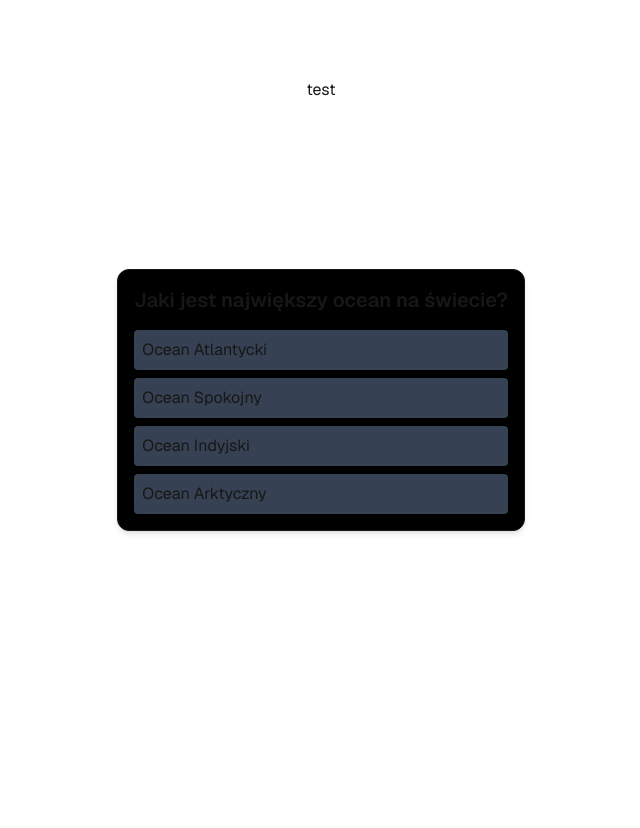
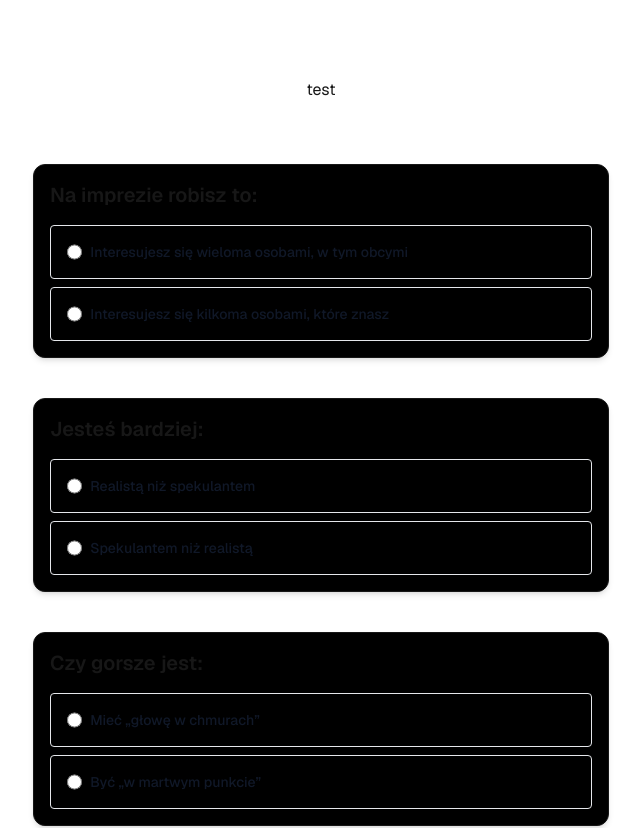
Before and after one commit to arekminajj/personality-test-web-app, a Next.js app: page / in a window 1280 px wide. Shown: the top 828 px of the page, without its empty margins (319-959 px from the left). Before the commit the page ends 800 px from the top, so only its background shows below. Built offline with nearby package versions, Linux system fonts and the light colour scheme.

Commit message:
feat: #dev update question page with real questions

```diff
--- a/src/app/page.js
+++ b/src/app/page.js
@@ -1,24 +1,17 @@
 import Image from "next/image";
 import Question from "../app/ui/MBTIquestion.jsx"
+import TestQuestions from "../../data/TestQuestions.js";
 
-const sampleQuestion = {
-  question: "Jaki jest największy ocean na świecie?",
-  answers: [
-    "Ocean Atlantycki",
-    "Ocean Spokojny",
-    "Ocean Indyjski",
-    "Ocean Arktyczny"
-  ]
-};
 
 export default function Home() {
   return (
     <div className="grid grid-rows-[20px_1fr_20px] items-center justify-items-center min-h-screen p-8 pb-20 gap-16 sm:p-20 font-[family-name:var(--font-geist-sans)]">
       <header> test </header>
-      <main>
-        <Question questionData={sampleQuestion} />
+      <main className="flex flex-col gap-10">
+        {TestQuestions.map((questionObj, index) => (
+          <Question key={index} questionData={questionObj} />
+        ))}
       </main>
-
     </div>
   );
 }
--- a/src/app/ui/MBTIquestion.jsx
+++ b/src/app/ui/MBTIquestion.jsx
@@ -1,17 +1,23 @@
 export default function Question({ questionData }) {
-    const { question, answers } = questionData;
+  const {id, question, answers } = questionData;
 
   return (
-      <div className="p-4 border rounded-xl shadow-md bg-black max-w-xl mx-auto">
+    <div className="p-4 border rounded-xl shadow-md bg-black max-w-xl">
       <h2 className="text-xl font-semibold mb-4">{question}</h2>
       <ul className="space-y-2">
-          {answers.map((answer, index) => (
-            <li key={index}>
-              <button className="w-full text-left p-2 bg-gray-700 hover:bg-gray-900 rounded">
-                {answer}
-              </button>
+        {Object.keys(answers).map((key) => {
+          const answer = answers[key];
+          return (
+            <div>
+              <li key={key}>
+                <div class="flex items-center ps-4 border border-gray-200 rounded-sm dark:border-gray-700">
+                    <input type="radio" value={answer.text} name={id} class="w-4 h-4 text-blue-600 bg-gray-100 border-gray-300 focus:ring-blue-500 dark:focus:ring-blue-600 dark:ring-offset-gray-800 focus:ring-2 dark:bg-gray-700 dark:border-gray-600"></input>
+                    <label for={answer.text} class="w-full py-4 ms-2 text-sm font-medium text-gray-900 dark:text-gray-300">{answer.text}</label>
+                </div>
               </li>
-          ))}
+            </div>
+          );
+        })}
       </ul>
     </div>
   );
```
Lines whose indentation alone changed are shown as unchanged.
